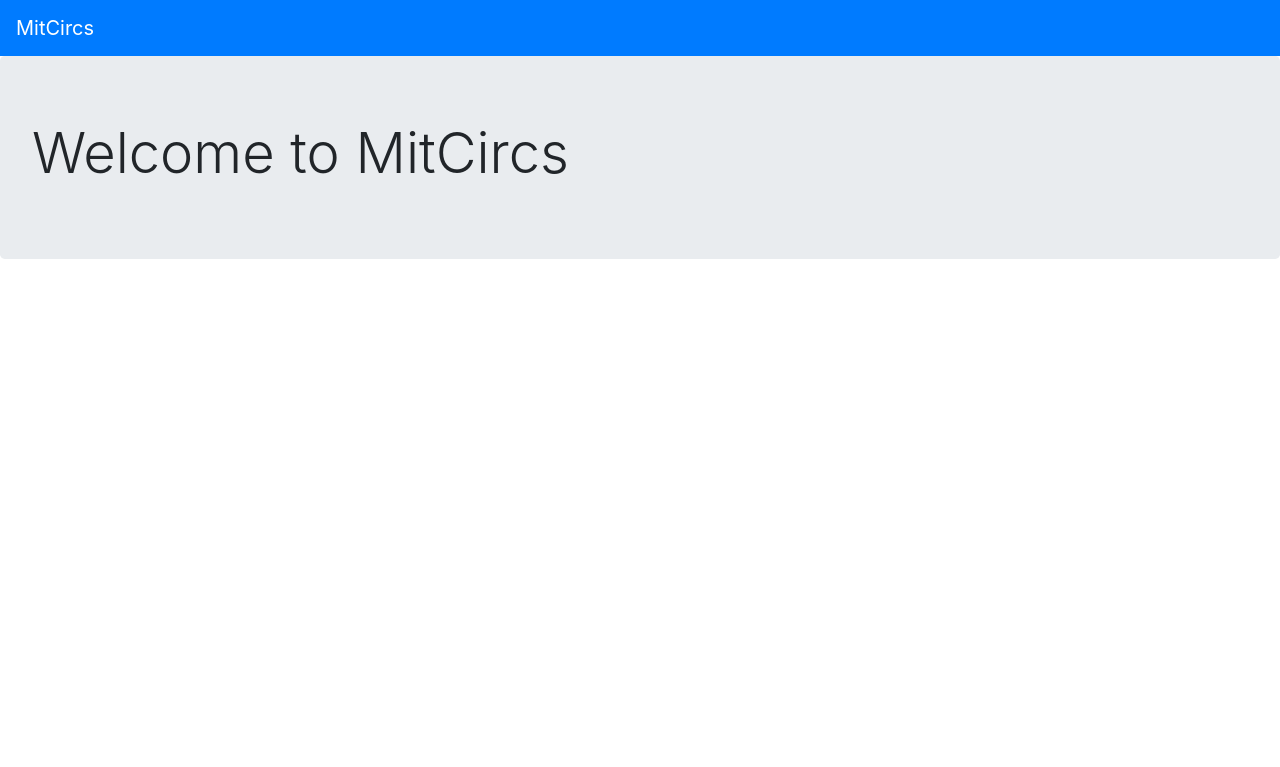
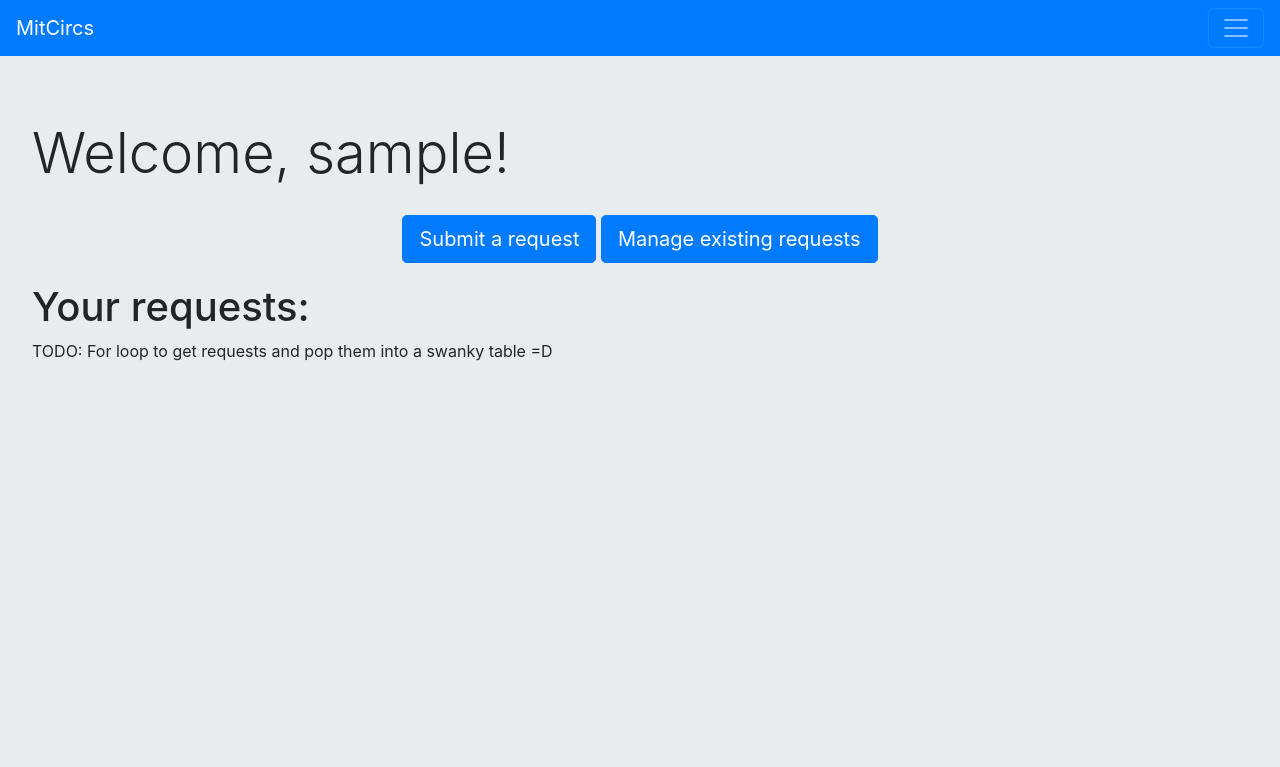
Before and after one commit to RobJTaylor/MitCircs, a Flask app: page /dashboard in a window 1280 px wide. Shown: the top 767 px of the page. Run offline with Flask 2, Linux system fonts and the light colour scheme; the visitor is signed in with stand-in values (Sample User, id 1); some libraries are stand-ins or nearby versions.

Commit message:
Added navbar items, content on dashboard

```diff
--- a/main.py
+++ b/main.py
@@ -43,6 +43,7 @@
         if claims:
             user_id = registerUser(email, name)
             session['userId'] = email
+            session['username'] = name
             return 'authorized', 402
         else:
             return 'Not authorized', 401
@@ -52,7 +53,7 @@
 @app.route('/dashboard', methods=['GET', 'POST'])
 def dashboard():
     logging.exception(session['userId'])
-    return render_template('dashboard.html')
+    return render_template('dashboard.html', user=session['userId'], name=session['username'])
 
 def registerUser(email, name):
     user = User(id = email, name = name, account = "student")
--- a/static/style.css
+++ b/static/style.css
@@ -0,0 +1,8 @@
+body {
+    background-color: #e9ecef !important;
+}
+
+.center {
+    text-align: center;
+    padding: 20px;
+}
--- a/templates/dashboard.html
+++ b/templates/dashboard.html
@@ -20,11 +20,40 @@
 <body>
     <nav class="navbar navbar-dark bg-primary">
         <a class="navbar-brand" href="">MitCircs</a>
+        <button class="navbar-toggler" type="button" data-toggle="collapse" data-target="#navbarToggler" aria-controls="navbarToggler" aria-expanded="false" aria-label="Toggle navigation">
+            <span class="navbar-toggler-icon"></span>
+        </button>
+
+    <div class="collapse navbar-collapse" id="navbarToggler">
+        <ul class="navbar-nav mr-auto mt-2 mt-lg-0">
+            <li class="nav-item">
+                <a class="nav-link" href="/dashboard">Dashboard</a>
+            </li>
+            <li class="nav-item">
+                <a class="nav-link" href="/submit_request">Submit Request</a>
+            </li>
+            <li class="nav-item">
+                    <a class="nav-link" href="/manage_request">Manage Requests</a>
+            </li>
+            <li class="nav-item">
+                <a class="nav-link" href="/settings">Settings</a>
+            </li>
+        </ul>
+    </div>
     </nav>
 
-    <div class="login jumbotron">
-        <h1 class="display-4">Welcome to MitCircs</h1>
+    <div class="jumbotron">
+        <h1 class="display-4">Welcome, {{name}}!</h1>
+        <div class="center">
+            <a class="btn btn-primary btn-lg" href="/submit_request" role="button">Submit a request</a>
+            <a class="btn btn-primary btn-lg" href="/manage_request" role="button">Manage existing requests</a>
+        </div>
+
+        <h1 class="display-5">Your requests:</h1>
+        <p>TODO: For loop to get requests and pop them into a swanky table =D</p>
     </div>
+
+    <script src="https://stackpath.bootstrapcdn.com/bootstrap/4.1.3/js/bootstrap.min.js" integrity="sha384-ChfqqxuZUCnJSK3+MXmPNIyE6ZbWh2IMqE241rYiqJxyMiZ6OW/JmZQ5stwEULTy" crossorigin="anonymous"></script>
 
 </body>
 
```
